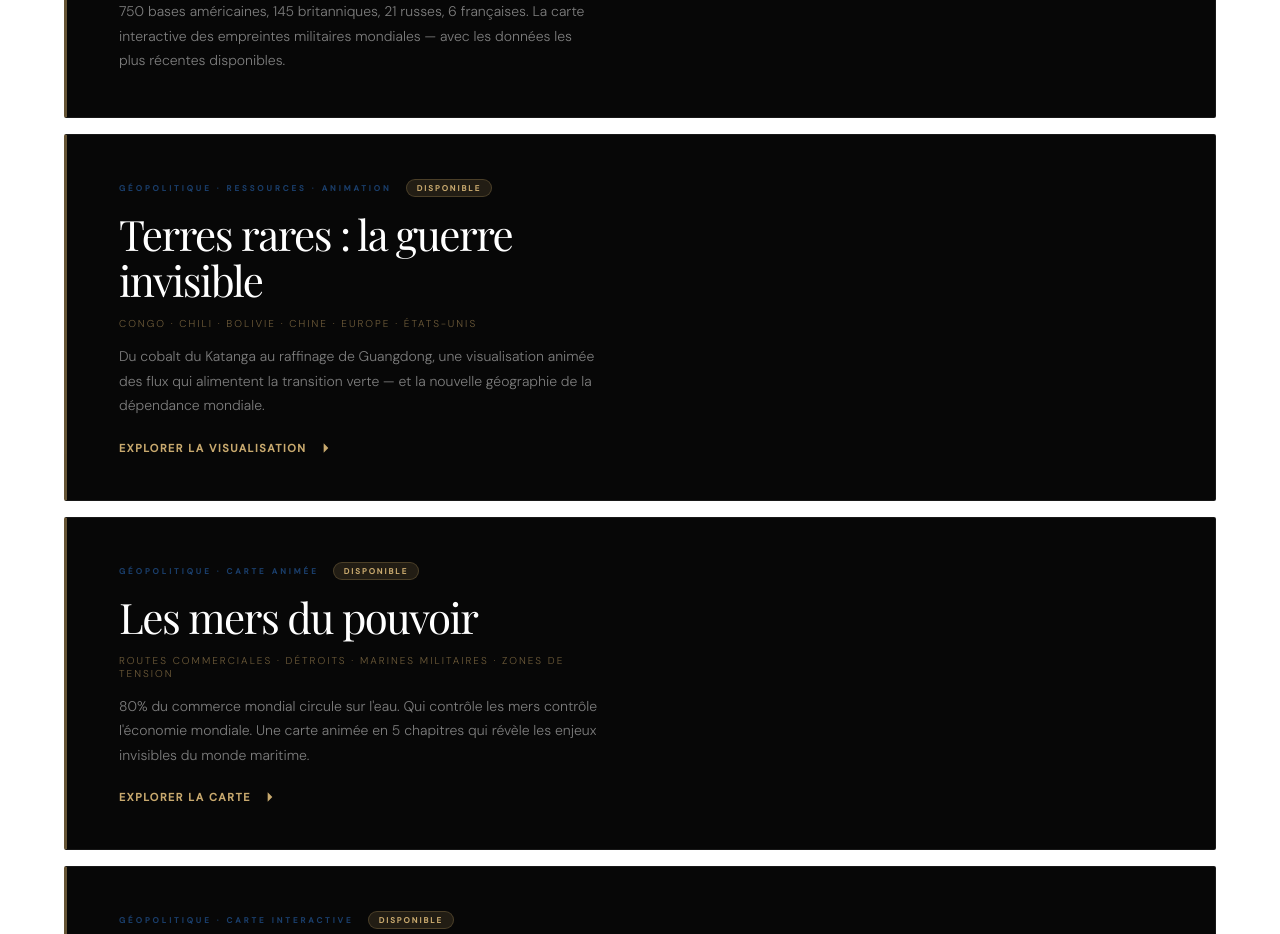
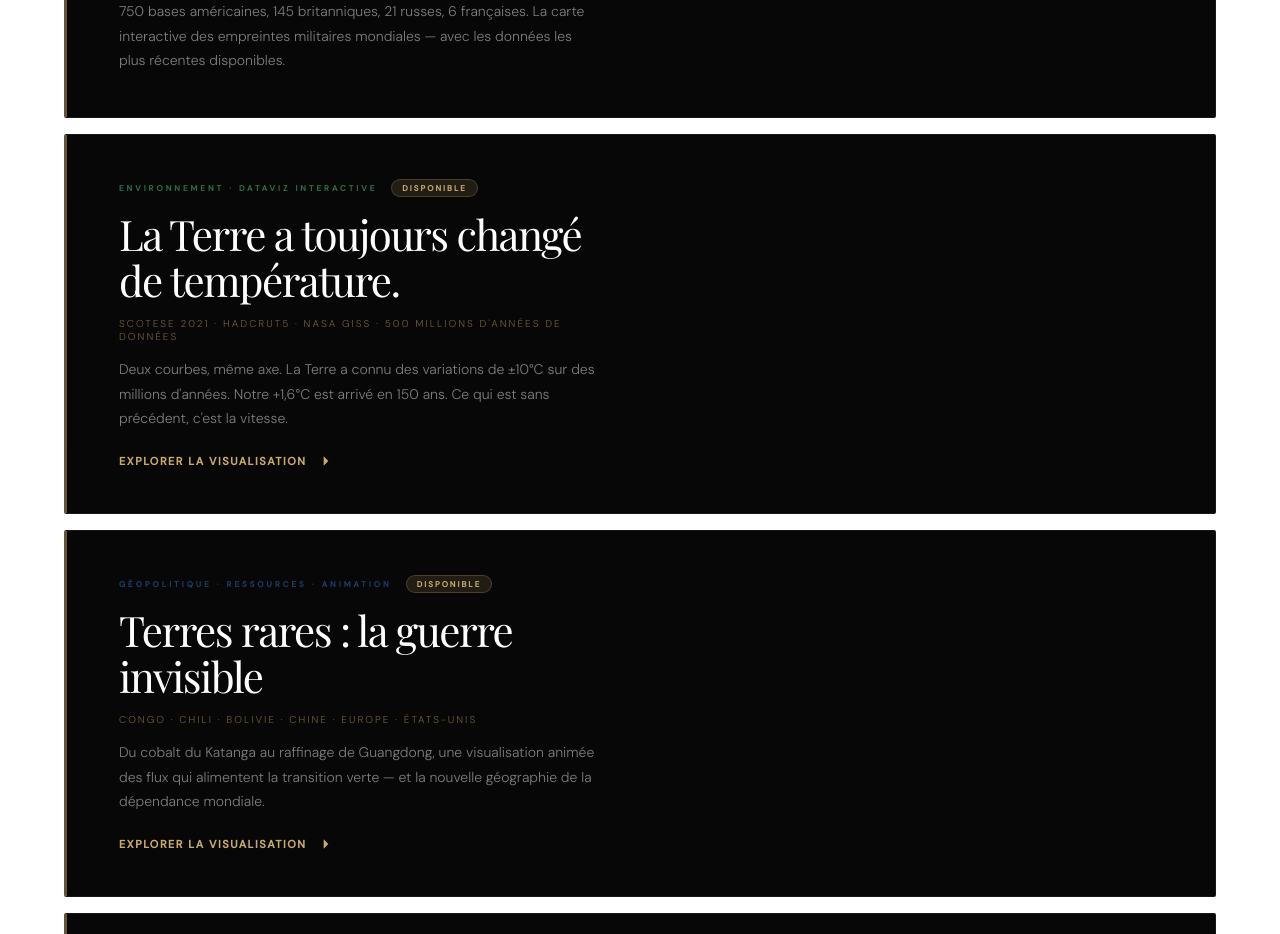
Before and after one commit to SteveMrld/Prisme, a Next.js app: page /visuels in a window 1280 px wide. Shown: the part 1300-2234 px from the top of the page. Built offline with nearby package versions, Linux system fonts and the light colour scheme; no server answers; a web font is replaced by a local one.

Commit message:
feat: visuel Climat ajouté dans Atlas

```diff
--- a/app/visuels/page.tsx
+++ b/app/visuels/page.tsx
@@ -75,6 +75,25 @@ export default function VisuelsPage() {
                 750 bases américaines, 145 britanniques, 21 russes, 6 françaises.
                 La carte interactive des empreintes militaires mondiales — avec les données les plus récentes disponibles.
               </p>
+            </div>
+          </a>
+
+          {/* Card — Climat */}
+          <a href="/grands-formats/climat" className={styles.featCard} style={{marginTop:'1px'}}>
+            <div className={styles.featBody}>              <div className={styles.featEyebrow}>
+                <span className={styles.featTag} style={{color:'var(--env)'}}>Environnement · Dataviz interactive</span>
+                <span className={styles.featBadge}>Disponible</span>
+              </div>
+              <h3 className={styles.featTitle}>La Terre a toujours changé de température.</h3>
+              <p className={styles.featSub}>Scotese 2021 · HadCRUT5 · NASA GISS · 500 millions d'années de données</p>
+              <p className={styles.featDesc}>
+                Deux courbes, même axe. La Terre a connu des variations de ±10°C sur des millions d'années.
+                Notre +1,6°C est arrivé en 150 ans. Ce qui est sans précédent, c'est la vitesse.
+              </p>
+              <div className={styles.featCta}>
+                <span>Explorer la visualisation</span>
+                <svg width="16" height="16" viewBox="0 0 24 24" fill="currentColor"><path d="M13 5l7 7-7 7M5 12h14"/></svg>
+              </div>
             </div>
           </a>
 
```
